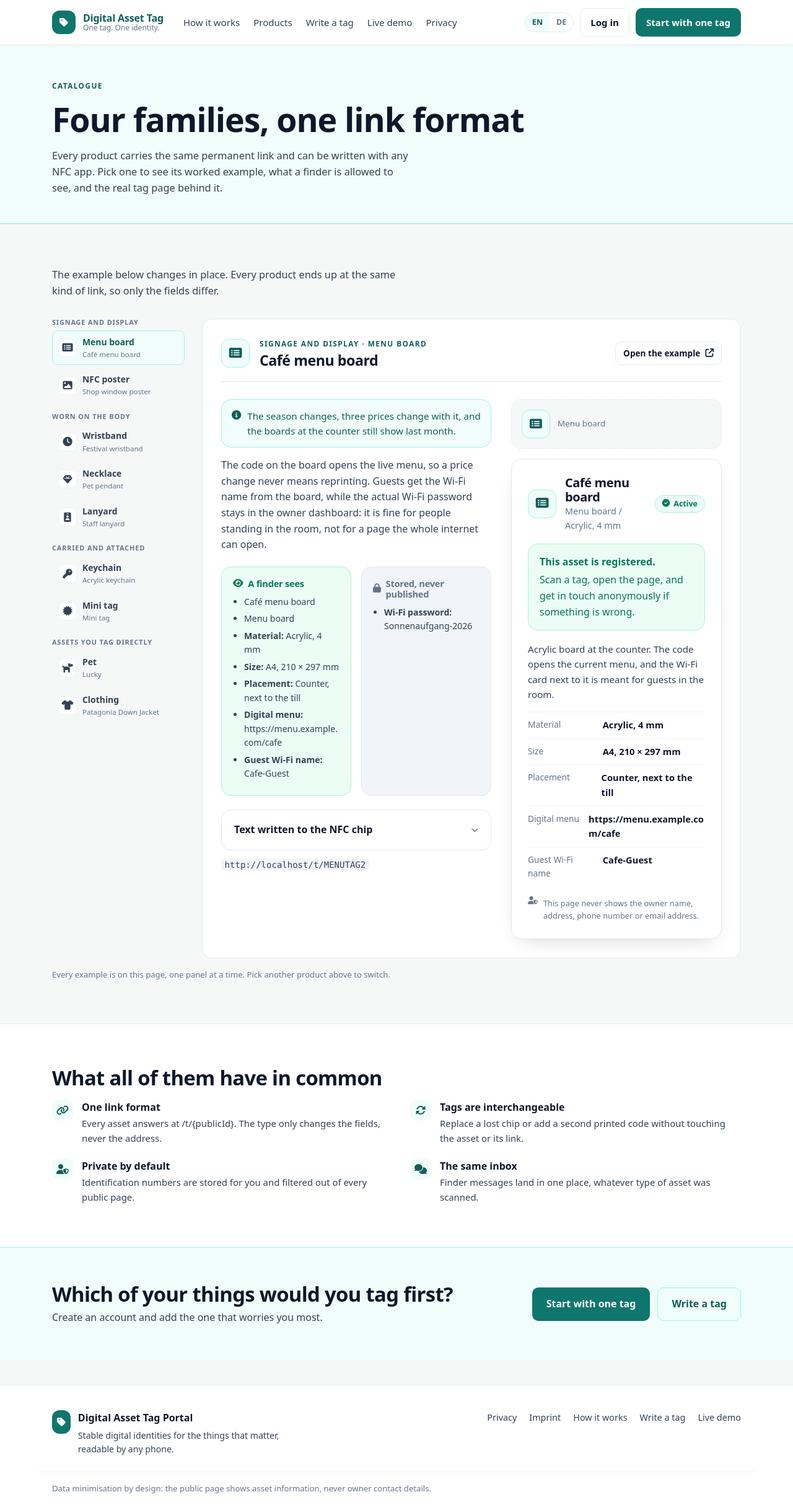
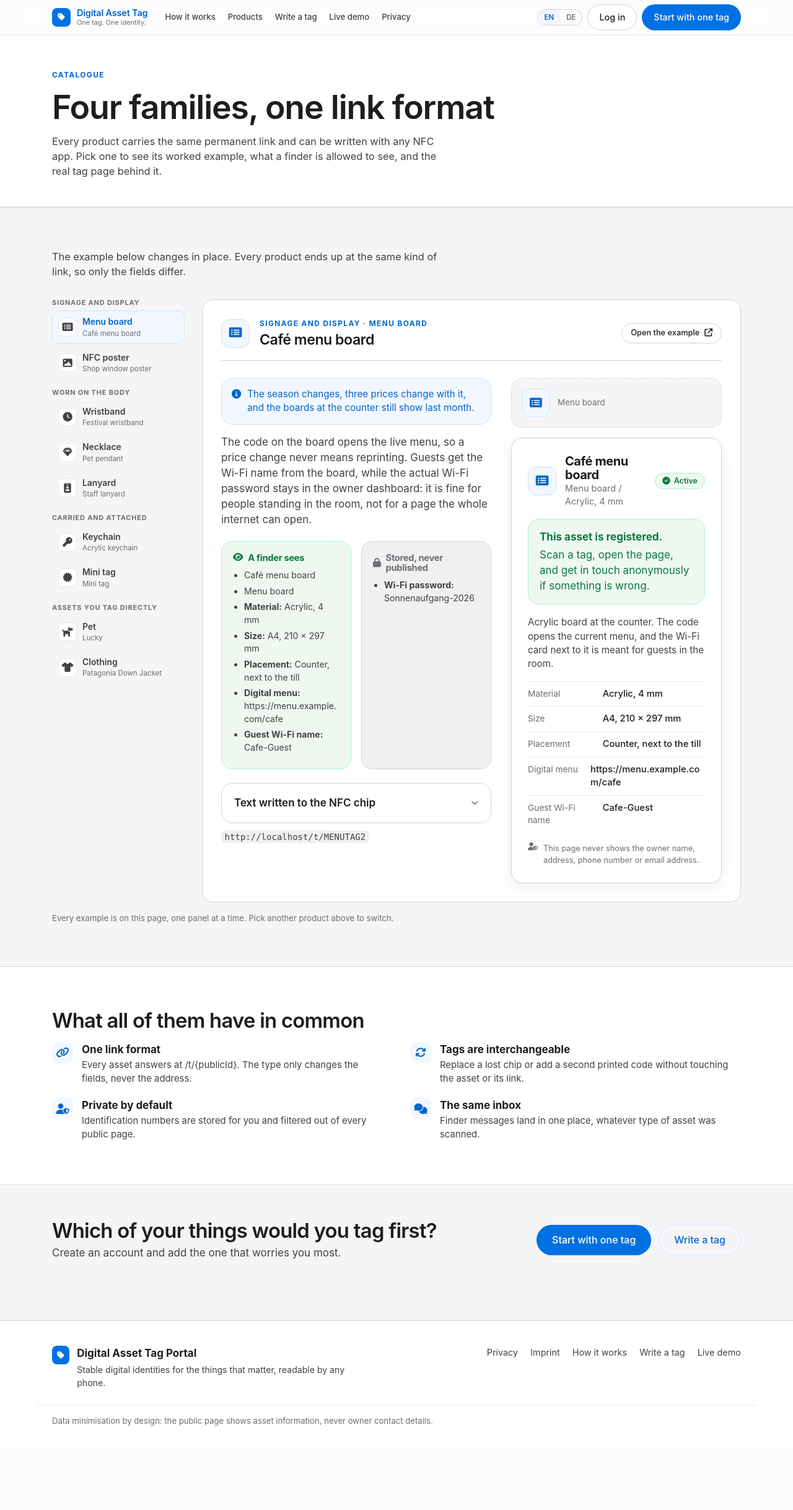
Before and after one commit to albertlisage-ux/NFC, a PHP site: page /use-cases in a window 1280 px wide. Shown: the whole page at 62% size. After the commit the page ends 2300 px from the top, so only its background shows below. Run offline with PHP 8.4, Linux system fonts and the light colour scheme.

Commit message:
Review the database structure and move the theme to Apple's web palette
Database review (docs/DATABASE.md), applied to the live installation as
four migrations with a new dat_migrations tracker:

- Retention was promised but never executed: dat_purge_expired_messages()
  had no caller anywhere, so anonymous messages were kept forever despite
  the privacy page. includes/maintenance.php now runs one housekeeping pass
  (expired messages, expired guest sessions, rate rows older than 24h,
  login log older than 90 days) on roughly one request in twenty. That
  review also caught that the purge never returned its row count, which
  would have hidden a failing delete.
- Indexes now match the queries: (owner_id, status) on assets,
  (asset_id, sender_token, created_at) and an expiry index on messages,
  (asset_id, status) on tags, time indexes for the new housekeeping. The
  indexes that were never useful are gone, so writes stay cheap.
- Types tightened: public_id to ascii binary, tag_target to ENUM (which
  MySQL 5.7 really enforces, unlike CHECK), metadata_json to JSON,
  tokens and ip hashes to fixed-length ascii.
- dat_messages.reply_to_id gained a self-referencing foreign key with
  ON DELETE CASCADE, so retention removes an owner reply with its message.
- Dropped dat_guest_sessions.claimed_at, which nothing ever wrote.
- scripts/migrate.php now applies config/migrations/*.sql once each and
  records them; a fresh install is marked as already covered by the
  baseline, so both paths end on the same structure.

Theme (docs/THEME.md): the palette is now Apple's web language, one accent:
#1d1d1f text, #f5f5f7 surfaces, #d2d2d7 hairlines, #0071e3 for interactive
elements, the system font stack (SF Pro on Apple devices), 17px body, pill
buttons, 12px fields, 18px cards, soft neutral shadows and the translucent
blurred header. Every token lives in the :root block of portal.css.

Also fixes a deployment bug this work uncovered: rsync carried the local
numeric user id to the server, so a later upload left .env (mode 640) owned
by an unknown user and PHP lost the database connection. deploy-remote.sh
now uploads with --no-owner/--no-group and always hands the tree to the web
user with explicit modes.

```diff
--- a/assets/css/portal.css
+++ b/assets/css/portal.css
@@ -8,40 +8,52 @@
    ========================================================================= */
 
 :root {
-  --ink: #0f172a;
-  --ink-soft: #334155;
-  --muted: #64748b;
-  --line: #e2e8f0;
-  --line-soft: #eef2f6;
-  --canvas: #f6f8f8;
+  /*
+   * Apple web palette. The neutrals and the single blue accent are the values
+   * Apple uses on its own pages: #1d1d1f text, #f5f5f7 surfaces, #d2d2d7
+   * hairlines, #0071e3 for interactive elements. One accent, no gradients, no
+   * decorative colour.
+   */
+  --ink: #1d1d1f;
+  --ink-soft: #424245;
+  --muted: #6e6e73;
+  --line: #d2d2d7;
+  --line-soft: #e8e8ed;
+  --canvas: #f5f5f7;
   --surface: #ffffff;
 
-  --accent: #0f766e;
-  --accent-dark: #115e59;
-  --accent-tint: #f0fdfa;
-  --accent-line: #99f6e4;
+  --accent: #0071e3;
+  --accent-dark: #0066cc;
+  --accent-tint: #f2f7ff;
+  --accent-line: #cfe1f7;
 
-  --ok: #047857;
-  --ok-tint: #ecfdf5;
-  --warn: #b45309;
-  --warn-tint: #fffbeb;
-  --danger: #b91c1c;
-  --danger-tint: #fef2f2;
-  --info: #0369a1;
-  --info-tint: #f0f9ff;
-  --muted-tint: #f1f5f9;
+  --ok: #0b7a3f;
+  --ok-tint: #eef8f1;
+  --warn: #8a5a00;
+  --warn-tint: #fff7e6;
+  --danger: #c1121f;
+  --danger-tint: #fdf3f3;
+  --info: #0b63b8;
+  --info-tint: #f0f6fd;
+  --muted-tint: #f0f0f2;
 
-  --r-card: 16px;
-  --r-control: 10px;
-  --r-pill: 999px;
+  /* One shape system: pill controls, 12px fields, 18px cards. */
+  --r-card: 18px;
+  --r-control: 12px;
+  --r-pill: 980px;
 
-  --shadow-sm: 0 1px 2px rgba(15, 23, 42, .06);
-  --shadow-md: 0 12px 32px -18px rgba(15, 23, 42, .28);
-  --shadow-lg: 0 28px 60px -32px rgba(15, 23, 42, .34);
+  --shadow-sm: 0 1px 2px rgba(0, 0, 0, .05);
+  --shadow-md: 0 6px 24px rgba(0, 0, 0, .07);
+  --shadow-lg: 0 24px 60px rgba(0, 0, 0, .12);
 
   --shell: 1160px;
-  --font-sans: ui-sans-serif, system-ui, -apple-system, "Segoe UI", Roboto, "Helvetica Neue", Arial, sans-serif;
-  --font-mono: ui-monospace, SFMono-Regular, "SF Mono", Menlo, Consolas, monospace;
+  /* Height of the sticky site header, used for sticky offsets below it. */
+  --nav-h: 56px;
+  /* On Apple devices this renders SF Pro; the fallbacks are the same stack
+     Apple lists for the web. */
+  --font-sans: -apple-system, BlinkMacSystemFont, "SF Pro Text", "SF Pro Display",
+    "Helvetica Neue", Helvetica, Arial, sans-serif;
+  --font-mono: ui-monospace, "SF Mono", SFMono-Regular, Menlo, Consolas, monospace;
 }
 
 *, *::before, *::after { box-sizing: border-box; }
@@ -53,9 +65,10 @@ body {
   background: var(--canvas);
   color: var(--ink);
   font-family: var(--font-sans);
-  font-size: 16px;
-  line-height: 1.6;
+  font-size: 17px;
+  line-height: 1.47;
   -webkit-font-smoothing: antialiased;
+  text-rendering: optimizeLegibility;
 }
 
 img { max-width: 100%; height: auto; display: block; }
@@ -63,10 +76,10 @@ img { max-width: 100%; height: auto; display: block; }
 a { color: var(--accent-dark); text-decoration: none; }
 a:hover { text-decoration: underline; }
 
-h1, h2, h3, h4 { margin: 0 0 .5em; line-height: 1.15; letter-spacing: -.02em; color: var(--ink); }
-h1 { font-size: clamp(2.1rem, 4.6vw, 3.35rem); font-weight: 760; }
-h2 { font-size: clamp(1.5rem, 2.6vw, 2.05rem); font-weight: 720; }
-h3 { font-size: 1.1rem; font-weight: 680; }
+h1, h2, h3, h4 { margin: 0 0 .5em; line-height: 1.1; letter-spacing: -.022em; color: var(--ink); }
+h1 { font-size: clamp(2.1rem, 4.6vw, 3.35rem); font-weight: 600; }
+h2 { font-size: clamp(1.5rem, 2.6vw, 2.05rem); font-weight: 600; }
+h3 { font-size: 1.1rem; font-weight: 600; }
 p { margin: 0 0 1rem; color: var(--ink-soft); }
 
 code, kbd, samp {
@@ -96,32 +109,33 @@ code, kbd, samp {
 
 .site-nav {
   position: sticky; top: 0; z-index: 50;
-  background: rgba(255, 255, 255, .92);
-  backdrop-filter: blur(10px);
-  border-bottom: 1px solid var(--line);
+  background: rgba(255, 255, 255, .72);
+  backdrop-filter: saturate(180%) blur(20px);
+  -webkit-backdrop-filter: saturate(180%) blur(20px);
+  border-bottom: 1px solid rgba(0, 0, 0, .08);
 }
-.nav-inner { display: flex; align-items: center; gap: 20px; min-height: 72px; }
+.nav-inner { display: flex; align-items: center; gap: 18px; min-height: 56px; }
 
-.brand { display: flex; align-items: center; gap: 12px; text-decoration: none; flex: 0 0 auto; }
+.brand { display: flex; align-items: center; gap: 10px; text-decoration: none; flex: 0 0 auto; }
 .brand:hover { text-decoration: none; }
 .brand-mark {
-  width: 38px; height: 38px; border-radius: 12px;
+  width: 30px; height: 30px; border-radius: 8px;
   display: grid; place-items: center;
-  background: var(--accent); color: #fff; font-size: 1rem;
+  background: var(--accent); color: #fff; font-size: .82rem;
 }
 .brand-text { display: flex; flex-direction: column; line-height: 1.15; }
-.brand-text strong { font-size: 1rem; letter-spacing: -.01em; }
-.brand-text small { color: var(--muted); font-size: .75rem; }
+.brand-text strong { font-size: .9rem; letter-spacing: -.01em; font-weight: 600; }
+.brand-text small { color: var(--muted); font-size: .68rem; }
 
-.nav-links { display: flex; gap: 22px; margin-left: 12px; }
-.nav-links a { color: var(--ink-soft); font-size: .94rem; font-weight: 500; }
+.nav-links { display: flex; gap: 20px; margin-left: 10px; }
+.nav-links a { color: var(--ink-soft); font-size: .82rem; font-weight: 500; }
 .nav-links a:hover { color: var(--accent-dark); }
 
-.nav-actions { margin-left: auto; display: flex; align-items: center; gap: 10px; }
+.nav-actions { margin-left: auto; display: flex; align-items: center; gap: 8px; }
 .inline-form { display: inline; margin: 0; }
 
 .lang-switch { display: flex; border: 1px solid var(--line); border-radius: var(--r-pill); overflow: hidden; }
-.lang-switch a { padding: 5px 11px; font-size: .78rem; font-weight: 600; color: var(--muted); }
+.lang-switch a { padding: 4px 10px; font-size: .72rem; font-weight: 600; color: var(--muted); }
 .lang-switch a:hover { text-decoration: none; background: var(--muted-tint); }
 .lang-switch a.is-active { background: var(--accent-tint); color: var(--accent-dark); }
 
@@ -142,13 +156,13 @@ code, kbd, samp {
 
 .btn {
   display: inline-flex; align-items: center; justify-content: center; gap: 8px;
-  padding: 10px 16px; border-radius: var(--r-control);
-  border: 1px solid transparent; font-size: .94rem; font-weight: 600;
+  padding: 9px 18px; border-radius: var(--r-pill);
+  border: 1px solid transparent; font-size: .9rem; font-weight: 500;
   font-family: inherit; cursor: pointer; white-space: nowrap;
   transition: background-color .15s ease, border-color .15s ease, transform .1s ease, color .15s ease;
 }
 .btn:hover { text-decoration: none; }
-.btn:active { transform: translateY(1px); }
+.btn:active { transform: scale(.98); }
 .btn[disabled], .btn.is-disabled { opacity: .55; cursor: not-allowed; }
 
 .btn-primary { background: var(--accent); color: #fff; }
@@ -166,8 +180,8 @@ code, kbd, samp {
 .btn-outline-light { background: transparent; color: var(--accent-dark); border-color: var(--accent-line); }
 .btn-outline-light:hover { background: var(--accent-tint); }
 
-.btn-lg { padding: 13px 22px; font-size: 1rem; }
-.btn-sm { padding: 7px 12px; font-size: .85rem; }
+.btn-lg { padding: 12px 24px; font-size: 1rem; }
+.btn-sm { padding: 6px 14px; font-size: .8rem; }
 .btn-block { width: 100%; }
 
 .btn-group { display: flex; flex-wrap: wrap; gap: 8px; }
@@ -367,7 +381,7 @@ code, kbd, samp {
 .owner-table td { padding: 11px 0; font-size: .92rem; border-top: 1px solid var(--line); }
 .owner-table tr:first-child td { border-top: 0; }
 
-.cta-band { padding: 56px 0; background: var(--accent-tint); border-top: 1px solid var(--accent-line); }
+.cta-band { padding: 56px 0; background: var(--canvas); border-top: 1px solid var(--line-soft); }
 .cta-band-inner { display: flex; align-items: center; justify-content: space-between; gap: 28px; flex-wrap: wrap; }
 .cta-band h2 { margin-bottom: 6px; }
 .cta-band p { margin: 0; }
@@ -376,8 +390,8 @@ code, kbd, samp {
 /* ------------------------------------------------------------ tag card --- */
 
 .page-hero {
-  background: var(--accent-tint);
-  border-bottom: 1px solid var(--accent-line);
+  background: var(--surface);
+  border-bottom: 1px solid var(--line-soft);
   padding: 56px 0 44px;
 }
 .page-hero h1 { margin-bottom: 14px; }
@@ -483,8 +497,8 @@ code, kbd, samp {
 
 .catalog-nav {
   position: sticky;
-  top: 96px;
-  max-height: calc(100dvh - 128px);
+  top: calc(var(--nav-h) + 24px);
+  max-height: calc(100dvh - var(--nav-h) - 48px);
   overflow-y: auto;
   padding-right: 4px;
 }
@@ -564,7 +578,7 @@ code, kbd, samp {
   border: 1px solid var(--line);
   border-radius: var(--r-card);
   padding: 30px;
-  scroll-margin-top: 96px;
+  scroll-margin-top: calc(var(--nav-h) + 20px);
 }
 .type-panel:target { border-color: var(--accent-line); }
 .type-panel:focus-visible { outline: 2px solid var(--accent); outline-offset: 3px; }
@@ -854,7 +868,7 @@ textarea { min-height: 130px; resize: vertical; }
   background: rgba(255, 255, 255, .22); color: #fff;
 }
 
-.demo-stage { display: none; scroll-margin-top: 90px; }
+.demo-stage { display: none; scroll-margin-top: calc(var(--nav-h) + 20px); }
 .demo-stage:first-of-type { display: block; }
 .demo-stage:target { display: block; }
 .demo-stages:has(.demo-stage:target) .demo-stage:first-of-type:not(:target) { display: none; }
@@ -961,7 +975,7 @@ textarea { min-height: 130px; resize: vertical; }
   /* The catalogue list becomes a pinned strip under the site header. */
   .catalog { grid-template-columns: 1fr; gap: 18px; }
   .catalog-nav {
-    position: sticky; top: 72px; z-index: 20;
+    position: sticky; top: var(--nav-h); z-index: 20;
     display: flex; align-items: center; gap: 8px;
     margin: 0 -24px; padding: 10px 24px;
     background: var(--canvas); border-bottom: 1px solid var(--line);
--- a/includes/bootstrap.php
+++ b/includes/bootstrap.php
@@ -18,9 +18,13 @@ require_once __DIR__ . '/qrcode.php';
 require_once __DIR__ . '/uploads.php';
 require_once __DIR__ . '/guest.php';
 require_once __DIR__ . '/demo.php';
+require_once __DIR__ . '/maintenance.php';
 require_once __DIR__ . '/view.php';
 
 dat_session_start();
+
+// Retention and pruning, on a small share of requests.
+dat_maintenance_opportunistic();
 
 if (!headers_sent()) {
     header('X-Content-Type-Options: nosniff');
--- a/includes/guest.php
+++ b/includes/guest.php
@@ -213,7 +213,7 @@ if (!function_exists('dat_purge_guest_sessions')) {
     {
         $expired = dat_all(
             'SELECT user_id FROM ' . dat_table('guest_sessions') . '
-              WHERE expires_at < ? AND claimed_at IS NULL',
+              WHERE expires_at < ?',
             [dat_now()]
         );
 
--- a/includes/messages.php
+++ b/includes/messages.php
@@ -330,7 +330,8 @@ if (!function_exists('dat_unread_message_count')) {
 if (!function_exists('dat_purge_expired_messages')) {
     function dat_purge_expired_messages()
     {
-        dat_exec(
+        // Replies point at their finder message, so the cascade removes them too.
+        return dat_exec(
             'DELETE FROM ' . dat_table('messages') . ' WHERE expires_at IS NOT NULL AND expires_at < ?',
             [dat_now()]
         );
--- a/start.php
+++ b/start.php
@@ -68,11 +68,6 @@ if (($_SERVER['REQUEST_METHOD'] ?? '') === 'POST') {
             }
         }
     }
-}
-
-// Opportunistic cleanup of expired guest sessions, an occasional cheap query.
-if (random_int(1, 20) === 1) {
-    dat_purge_guest_sessions();
 }
 
 $guestAssets = $user === null ? dat_guest_assets() : [];
```
Also changed, not shown: config/schema.sql (+68 -46 lines), docs/DATABASE.md (added, +113 -0 lines), docs/THEME.md (added, +77 -0 lines), includes/maintenance.php (added, +80 -0 lines), scripts/migrate.php (+96 -49 lines), tests/integration.php (+45 -1 lines), config/migrations/0001_indexes.sql (added), config/migrations/0002_column_types.sql (added), config/migrations/0003_message_reply_fk.sql (added), config/migrations/0004_drop_guest_claimed_at.sql (added), 1 other file.
